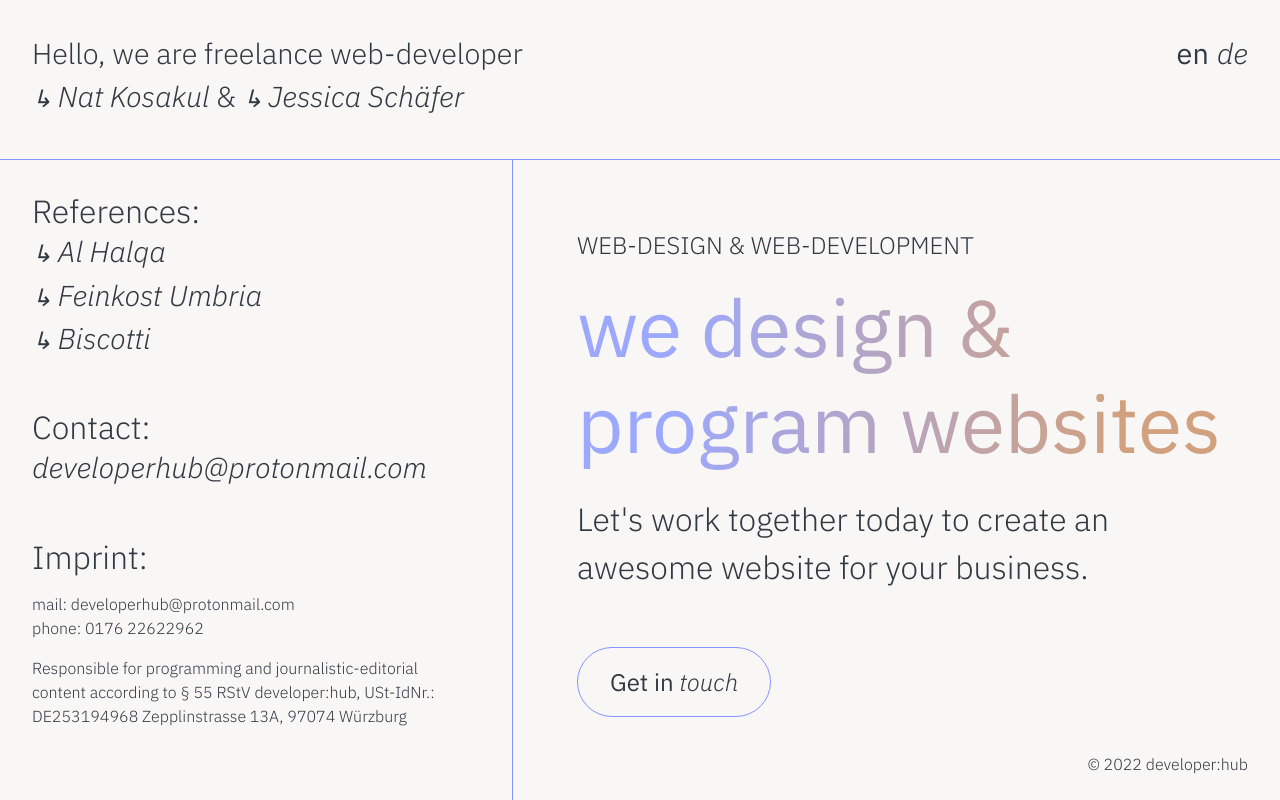
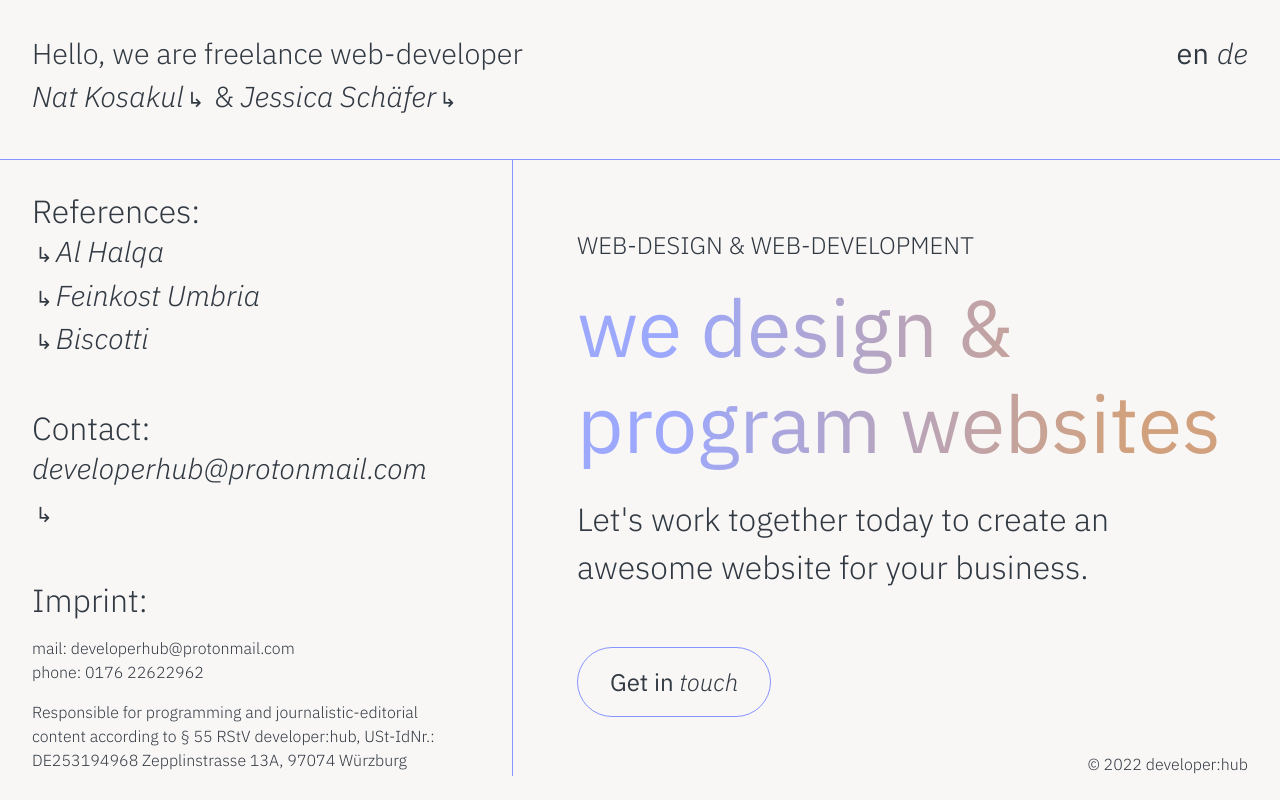
Before and after one commit to schaeferjessica/developer-hub, a Nuxt app: page / in a window 1280 px wide. Built offline with nearby package versions, Linux system fonts and the light colour scheme.

Commit message:
feat: add link hover

```diff
--- a/app.vue
+++ b/app.vue
@@ -3,12 +3,12 @@
     <header class="grid__header">
       <p class="intro">Hello, we are freelance web-developer<br>
         <a href="https://www.linkedin.com/in/nkosakul/" target="_blank">
-          <span class="arrow">↳ </span>
           <span>Nat Kosakul</span>
+          <span class="arrow"> ↳</span>
         </a> &
         <a href="https://www.linkedin.com/in/jessicaschafer/" target="_blank">
-          <span class="arrow">↳ </span>
           <span>Jessica Schäfer</span>
+          <span class="arrow"> ↳</span>
         </a>
       </p>
 
@@ -51,6 +51,7 @@
         <h2>Contact:</h2>
         <a href="mailto:developerhub@protonmail.com" class="contact__mail">
           <span>developerhub@protonmail.com</span>
+          <span class="arrow"> ↳</span>
         </a>
       </div>
 
--- a/styles/aside.scss
+++ b/styles/aside.scss
@@ -27,5 +27,9 @@
 }
 
 .arrow {
-  font-size: 1.5rem;
+  font-size: 1.3rem;
+  font-style: normal;
+  display: inline-block;
+  padding: 0.2rem;
+  transition: all 0.4s ease-in-out;
 }
--- a/styles/elements.scss
+++ b/styles/elements.scss
@@ -23,7 +23,7 @@ body {
 a {
   color: var(--color-text);
   text-decoration: none;
-  transition: all 1s ease-in-out;
+  transition: all 0.4s ease-in-out;
   font-style: italic;
 }
 
@@ -31,13 +31,16 @@ a:visited {
   color: var(--color-text);
 }
 
-a:hover span,
-a:focus span,
-a:hover abbr,
-a:focus abbr {
+a:hover,
+a:focus {
   color: var(--color-primary);
-  transform: translateY(2rem);
 }
+
+a:hover .arrow,
+a:focus .arrow {
+  transform: translateY(0.2rem);
+}
+
 
 [aria-current] {
   font-style: normal;
@@ -70,7 +73,6 @@ h1 {
   line-height: 1.2;
   margin: 0;
   padding: 0;
-  //color: var(--color-primary);
   background: linear-gradient(90deg, rgba(133, 148, 255, 0.8) 13.82%, rgba(193, 128, 80, 0.72) 80.95%);
   background-clip: text;
   -webkit-background-clip: text;
--- a/styles/main.scss
+++ b/styles/main.scss
@@ -1,7 +1,6 @@
 .grid__main {
   border-left: 1px solid var(--color-primary);
   padding-top: 2rem;
-  padding-bottom: 2rem;
   padding-right: 2rem;
   padding-left: 4rem;
   display: flex;
```
